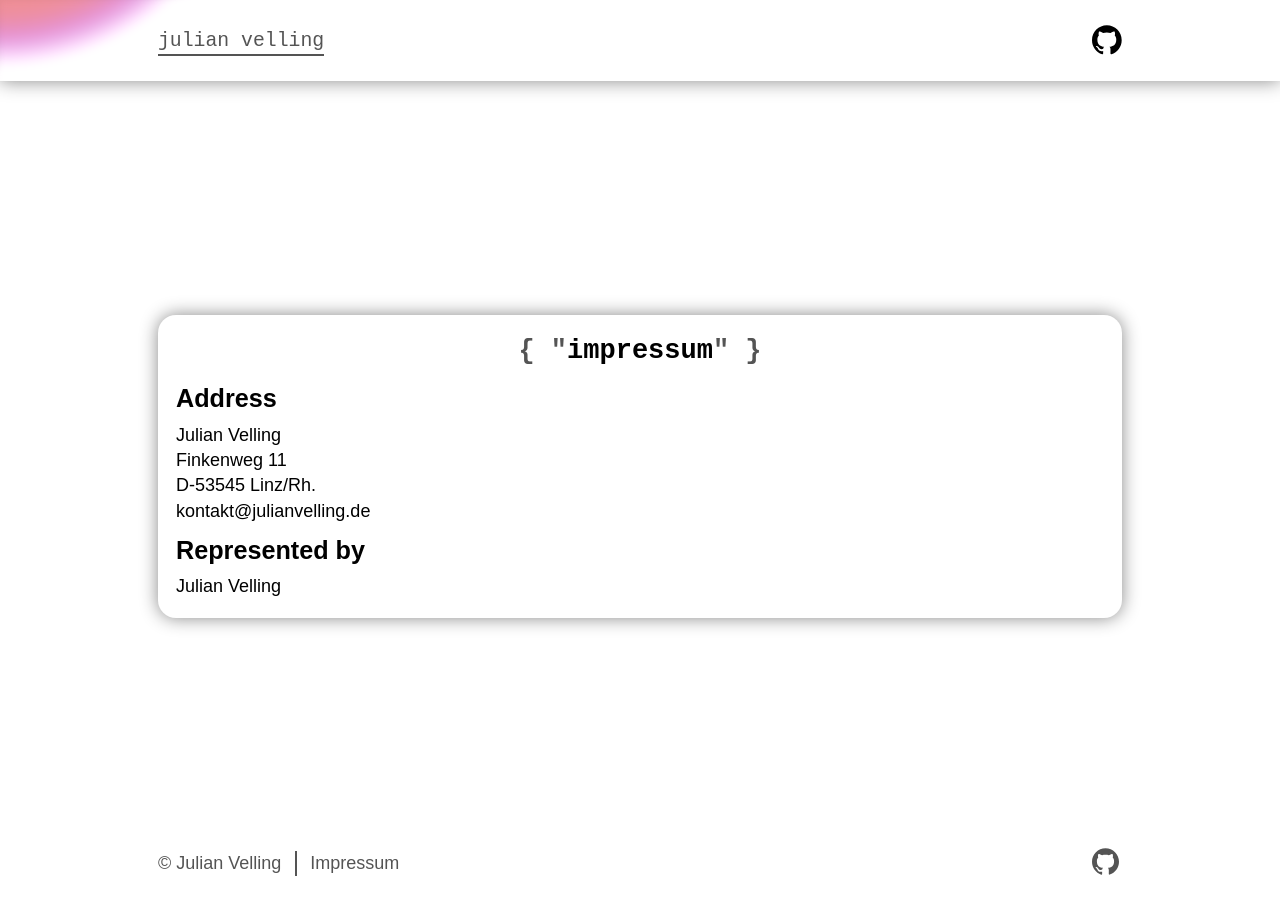
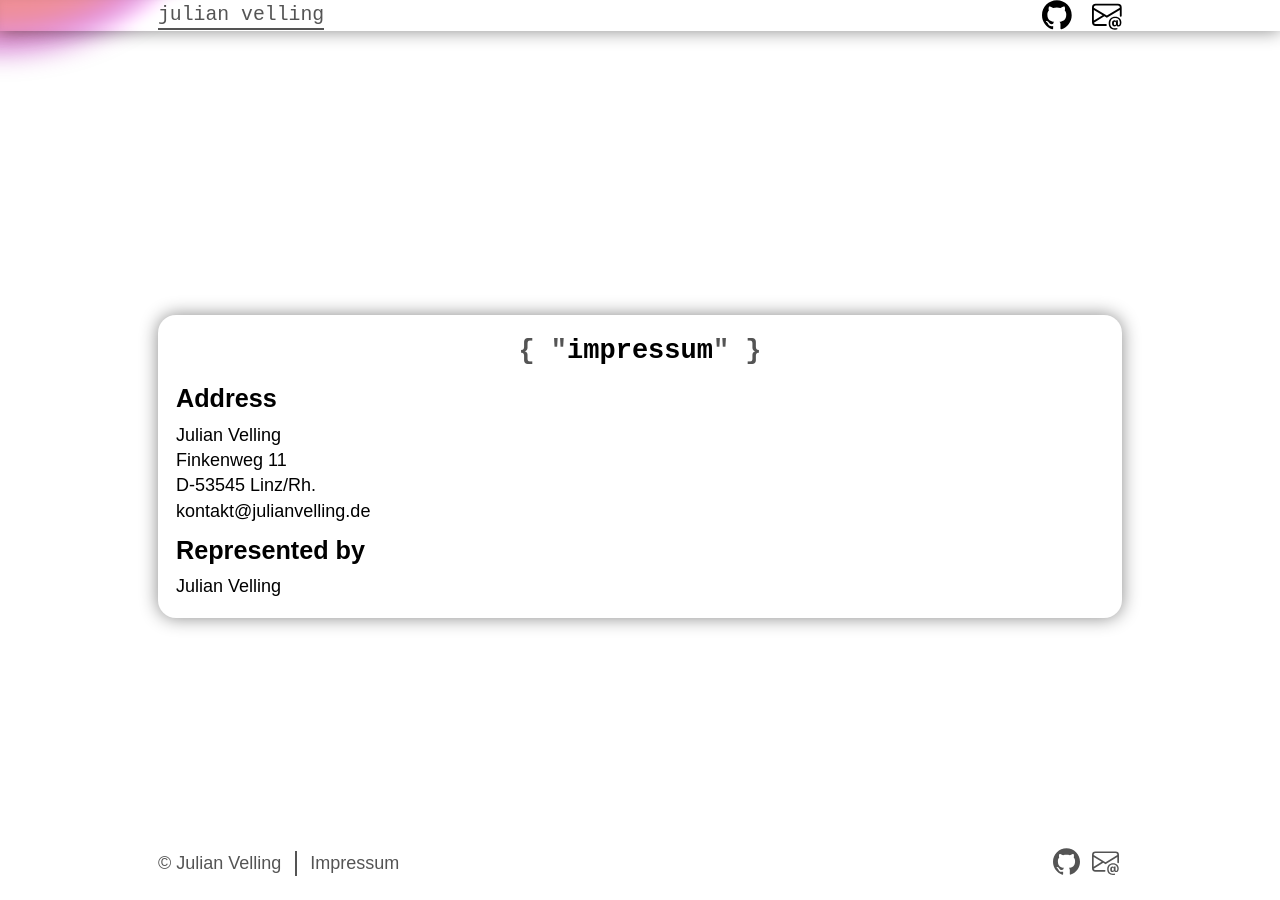
Before and after one commit to juve33/julianvelling.de, a Jekyll site: the page built from pages/impressum.md, in a window 1280 px wide. Built offline with Jekyll 4.4.1, drawn with Linux system fonts in a browser that asks for light colours; some web fonts are replaced; our own code applies the rules of GitHub Pages for plain Markdown files.

Commit message:
added mobile version of navigation

```diff
--- a/_data/social.yml
+++ b/_data/social.yml
@@ -1,3 +1,6 @@
 - title: GitHub
   url: https://github.com/juve33
   icon: <svg class="icon" role="img" viewBox="0 0 24 24" xmlns="http://www.w3.org/2000/svg"><title>GitHub</title><path d="M12 .297c-6.63 0-12 5.373-12 12 0 5.303 3.438 9.8 8.205 11.385.6.113.82-.258.82-.577 0-.285-.01-1.04-.015-2.04-3.338.724-4.042-1.61-4.042-1.61C4.422 18.07 3.633 17.7 3.633 17.7c-1.087-.744.084-.729.084-.729 1.205.084 1.838 1.236 1.838 1.236 1.07 1.835 2.809 1.305 3.495.998.108-.776.417-1.305.76-1.605-2.665-.3-5.466-1.332-5.466-5.93 0-1.31.465-2.38 1.235-3.22-.135-.303-.54-1.523.105-3.176 0 0 1.005-.322 3.3 1.23.96-.267 1.98-.399 3-.405 1.02.006 2.04.138 3 .405 2.28-1.552 3.285-1.23 3.285-1.23.645 1.653.24 2.873.12 3.176.765.84 1.23 1.91 1.23 3.22 0 4.61-2.805 5.625-5.475 5.92.42.36.81 1.096.81 2.22 0 1.606-.015 2.896-.015 3.286 0 .315.21.69.825.57C20.565 22.092 24 17.592 24 12.297c0-6.627-5.373-12-12-12"/></svg>
+- title: E-Mail
+  url: mailto:kontakt@julianvelling.de
+  icon: <svg class="icon" role="img" viewBox="0 0 16 16" xmlns="http://www.w3.org/2000/svg" ><path d="M2 2a2 2 0 0 0-2 2v8.01A2 2 0 0 0 2 14h5.5a.5.5 0 0 0 0-1H2a1 1 0 0 1-.966-.741l5.64-3.471L8 9.583l7-4.2V8.5a.5.5 0 0 0 1 0V4a2 2 0 0 0-2-2zm3.708 6.208L1 11.105V5.383zM1 4.217V4a1 1 0 0 1 1-1h12a1 1 0 0 1 1 1v.217l-7 4.2z"/><path d="M14.247 14.269c1.01 0 1.587-.857 1.587-2.025v-.21C15.834 10.43 14.64 9 12.52 9h-.035C10.42 9 9 10.36 9 12.432v.214C9 14.82 10.438 16 12.358 16h.044c.594 0 1.018-.074 1.237-.175v-.73c-.245.11-.673.18-1.18.18h-.044c-1.334 0-2.571-.788-2.571-2.655v-.157c0-1.657 1.058-2.724 2.64-2.724h.04c1.535 0 2.484 1.05 2.484 2.326v.118c0 .975-.324 1.39-.639 1.39-.232 0-.41-.148-.41-.42v-2.19h-.906v.569h-.03c-.084-.298-.368-.63-.954-.63-.778 0-1.259.555-1.259 1.4v.528c0 .892.49 1.434 1.26 1.434.471 0 .896-.227 1.014-.643h.043c.118.42.617.648 1.12.648m-2.453-1.588v-.227c0-.546.227-.791.573-.791.297 0 .572.192.572.708v.367c0 .573-.253.744-.564.744-.354 0-.581-.215-.581-.8Z"/></svg>
--- a/_includes/header.html
+++ b/_includes/header.html
@@ -1,9 +1,15 @@
 <header>
     <div class="header-wrapper">
-        <div style="align-content: center;">
+        <div class="title">
             <a href="{{ '/' | relative_url }}">Julian Velling</a>
+            <div class="spacer"></div>
+            <button class="hamburger-menu" onclick="document.querySelector('.header-wrapper').classList.toggle('open')">
+                <svg class="icon" role="img" viewBox="0 0 24 24" xmlns="http://www.w3.org/2000/svg"><path d="M11.999.747A11.974 11.974 0 0 0 0 12.75c0 2.254.635 4.465 1.833 6.376L11.837 6.19c.072-.092.251-.092.323 0l4.178 5.402h-2.992l.065.239h3.113l.882 1.138h-3.674l.103.374h3.86l.777 1.003h-4.358l.135.483h4.593l.695.894h-5.038l.165.589h5.326l.609.785h-5.717l.182.65h6.038l.562.727h-6.397l.183.65h6.717A12.003 12.003 0 0 0 24 12.75 11.977 11.977 0 0 0 11.999.747zm3.654 19.104.182.65h5.326c.173-.204.353-.433.513-.65zm.385 1.377.18.65h3.563c.233-.198.485-.428.712-.65zm.383 1.377.182.648h1.203c.356-.204.685-.412 1.042-.648zz"/></svg>
+            </button>
         </div>
         {%- include nav-menu.html -%}
-        {%- include social.html -%}
+        <div class="social-wrapper">
+            {%- include social.html -%}
+        </div>
     </div>
 </header>
--- a/assets/css/header.css
+++ b/assets/css/header.css
@@ -7,7 +7,7 @@ header {
 
     padding-inline: initial;
 
-    line-height: 4;
+    line-height: 1;
 
     backdrop-filter: brightness(1.05) blur(3px);
     box-shadow: 0px 0px 1rem 0px #0007;
@@ -33,18 +33,25 @@ header {
 
 
 .header-wrapper {
+    --transition-duration: .5s;
+
     display: grid;
-    grid-template-columns: auto 1fr auto;
+    grid-template-columns: 100%;
     justify-content: space-between;
 
     padding-inline: var(--content-padding);
+    max-height: 100vh;
+    max-height: 100dvh;
     width: 100%;
 
     box-sizing: border-box;
+    overflow-y: scroll;
 }
 
 @media (min-width: 1000px) {
     .header-wrapper {
+        grid-template-columns: auto 1fr auto;
+
         margin-inline: auto;
         max-width: var(--content-width);
         width: min(100%, var(--content-width));
@@ -64,7 +71,7 @@ header+* {
 nav {
     padding-inline: .67em;
 
-    line-height: 2;
+    line-height: 1;
     text-align: center;
 }
 
@@ -81,12 +88,18 @@ nav a {
 header a[href="/"] {
     position: relative;
 
-    padding-block: .5em;
+    padding-block: 1.5em;
 
     font-family: var(--secondary-font);
     text-transform: lowercase;
 
     opacity: .67;
+}
+
+@media (min-width: 1000px) {
+    header a[href="/"] {
+        padding-block: 1.3333em;
+    }
 }
 
 header a[href="/"]::after {
@@ -95,7 +108,7 @@ header a[href="/"]::after {
     position: absolute;
 
     left: 0;
-    bottom: calc(.25em + 1px);
+    bottom: calc(1.1em + 1px);
 
     height: 2px;
     width: 100%;
@@ -117,27 +130,109 @@ header a[href="/"]::after {
     }
 }
 
+header .title {
+    display: grid;
+    grid-template-columns: auto 1fr auto;
+    align-content: center;
+}
+
+@media (min-width: 1000px) {
+    header .title {
+        display: initial;
+        grid-template-columns: unset;
+    }
+
+    .spacer {
+        display: none;
+    }
+}
+
+.hamburger-menu {
+    aspect-ratio: 1/1;
+    border: none;
+    height: 100%;
+
+    background: none;
+    font-size: 1.5em;
+    text-align: center;
+
+    cursor: pointer;
+}
+
+@media (min-width: 1000px) {
+    .hamburger-menu {
+        display: none;
+    }
+}
+
 header nav,
-header .social {
+header .social-wrapper {
+    display: grid;
+    grid-template-rows: 0fr;
+
+    opacity: 0;
+    transition: grid-template-rows var(--transition-duration), opacity var(--transition-duration);
+}
+
+header .open nav,
+header .open .social-wrapper {
+    grid-template-rows: 1fr;
+
+    opacity: 1;
+    transition: grid-template-rows var(--transition-duration), opacity var(--transition-duration) calc(.5 * var(--transition-duration));
+}
+
+header nav>*,
+header .social-wrapper>* {
+    overflow: hidden;
+}
+
+@media (min-width: 1000px) {
+    header nav,
+    header .social-wrapper {
+        display: initial;
+
+        opacity: 1;
+        transition: none;
+    }
+
+    header .open nav,
+    header .open .social-wrapper {
+        transition: none;
+    }
+}
+
+header nav,
+header .social-wrapper {
     align-content: center;
 }
 
 header nav {
     padding-inline: .75em;
-
-    text-align: left;
 }
 
 @media (min-width: 1000px) {
     header nav {
         padding-left: 2.25em;
+
+        text-align: left;
+    }
+}
+
+header nav li {
+    display: block;
+}
+
+@media (min-width: 1000px) {
+    header nav li {
+        display: inline-block;
     }
 }
 
 header nav a {
     position: relative;
 
-    padding: .5em .75em;
+    padding: 1.5em .75em;
 }
 
 header nav a::after {
@@ -146,7 +241,7 @@ header nav a::after {
     position: absolute;
 
     right: .75em;
-    bottom: calc(.25em + 1px);
+    bottom: calc(1.1em + 1px);
 
     height: 2px;
     width: 0;
@@ -166,7 +261,20 @@ header nav a:hover:after {
 }
 
 header .social {
-    line-height: 1;
+    transition: padding-block var(--transition-duration);
+}
+
+header .open .social {
+    padding-block: 1.5em;
+}
+
+@media (min-width: 1000px) {
+    header .social {
+        height: initial;
+        padding-block: 0 !important;
+
+        transition: none;
+    }
 }
 
 header .social li {
```
